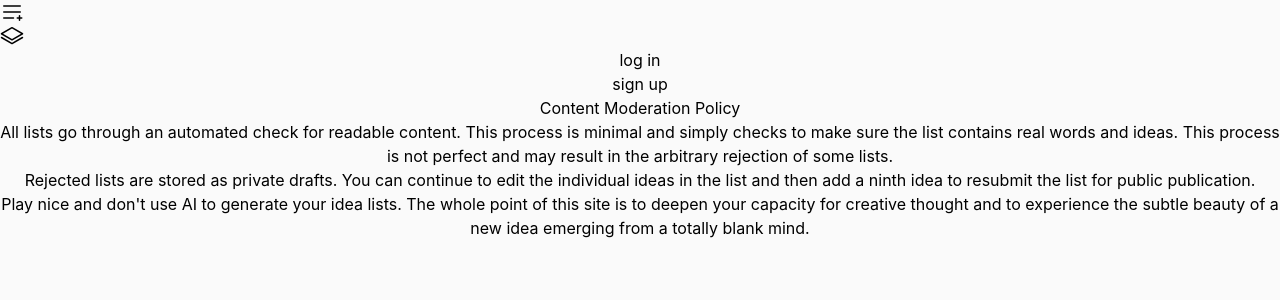
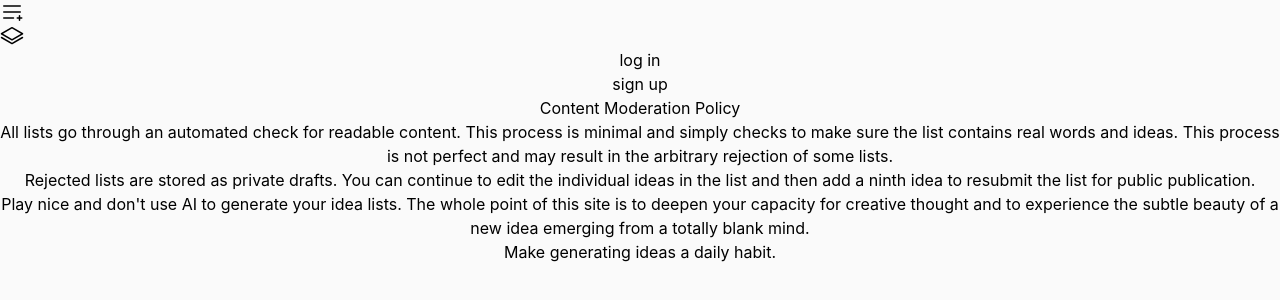
Before and after one commit to josephrmartinez/nineideasfrontend, a React (Vite) app: page /content-moderation in a window 1280 px wide. Shown: the top 300 px of the page. Built offline with nearby package versions, Linux system fonts and the light colour scheme.

Commit message:
Update content moderation policy

```diff
--- a/src/routes/contentModeration.jsx
+++ b/src/routes/contentModeration.jsx
@@ -9,6 +9,8 @@ return (
         <div className='text-sm text-left mb-4'>All lists go through an automated check for readable content. This process is minimal and simply checks to make sure the list contains real words and ideas. This process is not perfect and may result in the arbitrary rejection of some lists.</div>
         <div className='text-sm text-left mb-4'>Rejected lists are stored as private drafts. You can continue to edit the individual ideas in the list and then add a ninth idea to resubmit the list for public publication.</div>
         <div className='text-sm text-left mb-4'>Play nice and don't use AI to generate your idea lists. The whole point of this site is to deepen your capacity for creative thought and to experience the subtle beauty of a new idea emerging from a totally blank mind.</div>
+        <div className='text-sm text-left'>Make generating ideas a daily habit.</div>
+
 
 
     </div>
```
Also changed, not shown: 1 other file (tests, documents, lock files or other folders).
